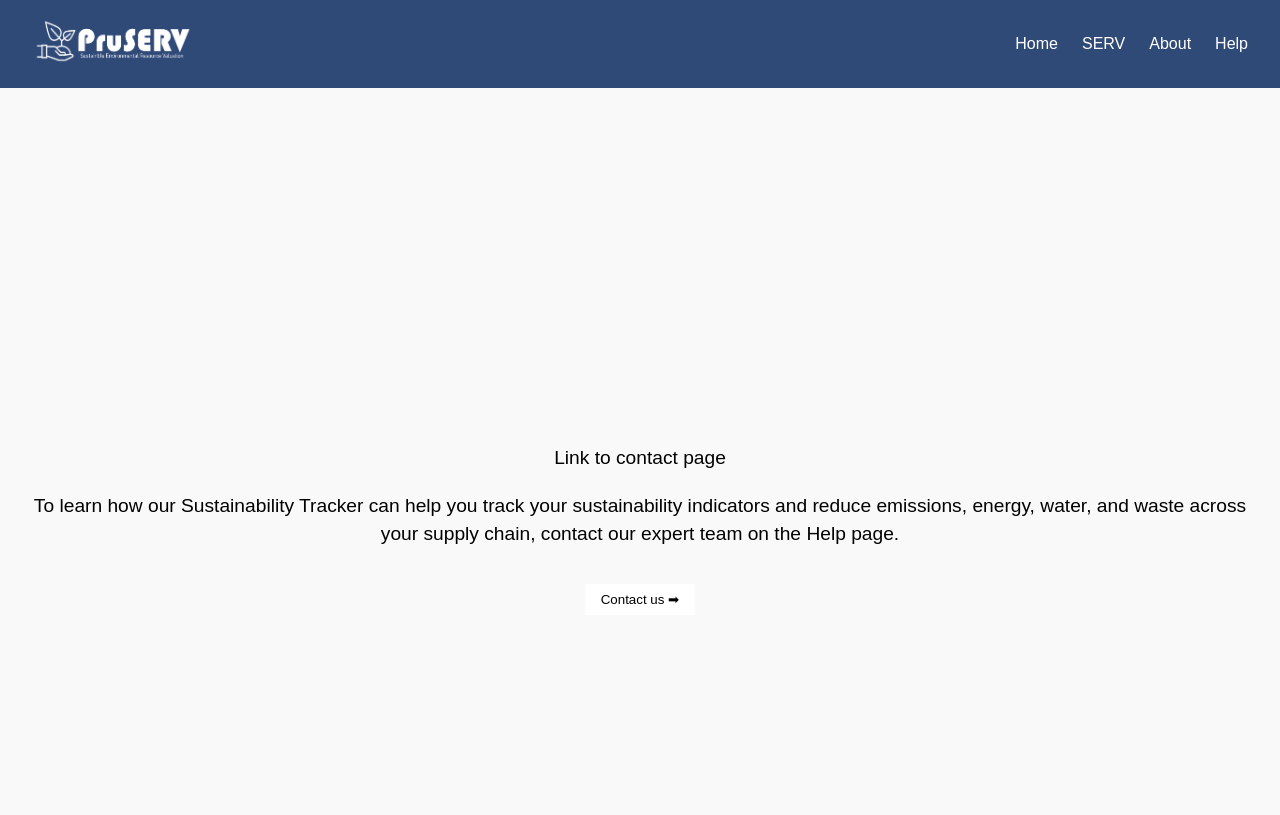
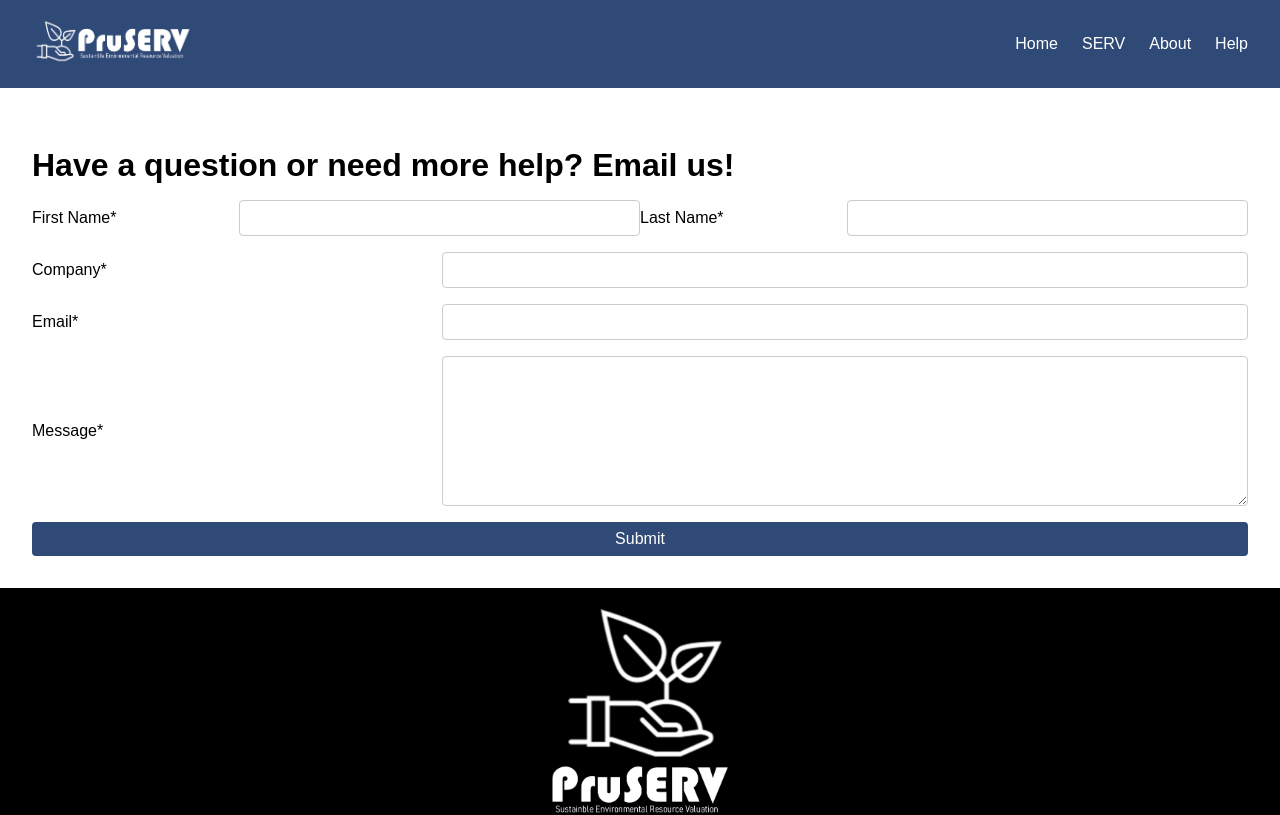
Before and after one commit to brianzou03/PruSustainableInvestment, a React (Create React App) app in the folder my-app/: page /help in a window 1280 px wide. Shown: the top 815 px of the page. Built offline with nearby package versions, Linux system fonts and the light colour scheme.

Commit message:
Add help page forms

```diff
--- a/my-app/src/pages/Help.css
+++ b/my-app/src/pages/Help.css
@@ -1,25 +1,89 @@
 .help {
-    display: flex;
-    justify-content: center;
+  padding: 2rem;
+}
+
+.help h2 {
+  font-size: 2rem;
+  margin-bottom: 2rem;
+}
+
+.help-form {
+  display: flex;
+  flex-direction: column;
+}
+
+.form-group {
+  display: flex;
+  flex-direction: column;
+  margin-bottom: 1rem;
+}
+
+.form-group label {
+  margin-bottom: 0.5rem;
+}
+
+.form-group input,
+.form-group textarea {
+  padding: 0.5rem;
+  font-size: 1rem;
+  border: 1px solid #ccc;
+  border-radius: 4px;
+}
+
+.form-group input[type="text"],
+.form-group input[type="email"] {
+  width: 100%;
+  box-sizing: border-box;
+}
+
+.form-group textarea {
+  width: 100%;
+  height: 150px;
+  box-sizing: border-box;
+}
+
+.button-group {
+  display: flex;
+  justify-content: center;
+}
+
+.help button {
+  padding: 0.5rem 2rem;
+  font-size: 1rem;
+  background-color: #304a78;
+  color: white;
+  border: none;
+  border-radius: 4px;
+  cursor: pointer;
+}
+
+.help button:hover {
+  background-color: #253c65;
+}
+
+@media (min-width: 768px) {
+  .form-group {
+    flex-direction: row;
+    justify-content: space-between;
     align-items: center;
-    height: 100vh;
-    background-color: #f9f9f9;
-    padding: 2rem;
   }
 
-  .contact-info {
-    text-align: center;
+  .form-group label {
+    flex: 1;
+    margin-bottom: 0;
   }
 
-  .contact-button {
-    background-color: white;
-    color: black;
-    border: none;
-    padding: 0.5rem 1rem;
-    cursor: pointer;
-    margin-top: 1rem;
+  .form-group input,
+  .form-group textarea {
+    flex: 2;
   }
 
-  .contact-button:hover {
-    background-color: lightgray;
+  .form-group input[type="text"],
+  .form-group input[type="email"] {
+    margin-left: 1rem;
   }
+
+  .form-group textarea {
+    margin-left: 1rem;
+  }
+}
--- a/my-app/src/pages/Help.js
+++ b/my-app/src/pages/Help.js
@@ -4,11 +4,28 @@ import './Help.css';
 const Help = () => {
   return (
     <div className="help">
-      <div className="contact-info">
-        <p>Link to contact page</p>
-        <p>To learn how our Sustainability Tracker can help you track your sustainability indicators and reduce emissions, energy, water, and waste across your supply chain, contact our expert team on the Help page.</p>
-        <button className="contact-button">Contact us ➡</button>
-      </div>
+      <h2>Have a question or need more help? Email us!</h2>
+      <form className="help-form">
+        <div className="form-group">
+          <label htmlFor="firstName">First Name*</label>
+          <input type="text" id="firstName" name="firstName" required />
+          <label htmlFor="lastName">Last Name*</label>
+          <input type="text" id="lastName" name="lastName" required />
+        </div>
+        <div className="form-group">
+          <label htmlFor="company">Company*</label>
+          <input type="text" id="company" name="company" required />
+        </div>
+        <div className="form-group">
+          <label htmlFor="email">Email*</label>
+          <input type="email" id="email" name="email" required />
+        </div>
+        <div className="form-group">
+          <label htmlFor="message">Message*</label>
+          <textarea id="message" name="message" required></textarea>
+        </div>
+        <button type="submit">Submit</button>
+      </form>
     </div>
   );
 };
```
Also changed, not shown: my-app/src/App.js (+4 -4 lines).
